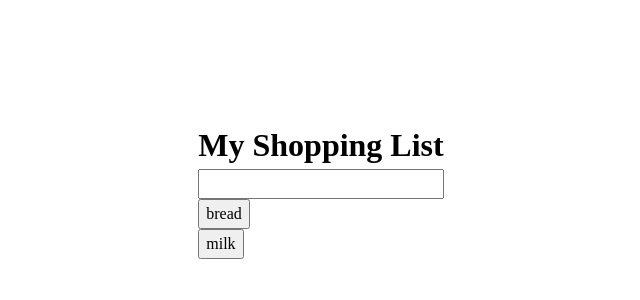
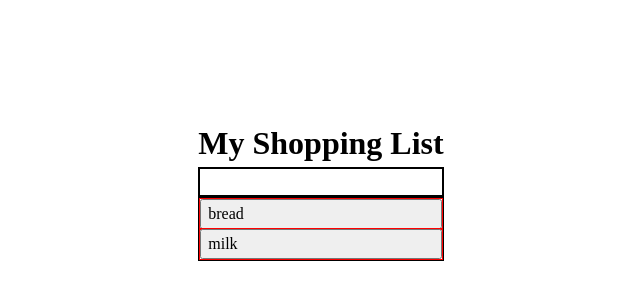
Before and after one commit to JJWallis/practical-questions, a React (Create React App) app: page / in a window 1280 px wide. Shown: the part 210-510 px from the top of the page, without its empty margins (319-959 px from the left). Built offline with nearby package versions, Linux system fonts and the light colour scheme; the HTML template or start-up script is replaced by a standard one.

Commit message:
ordered list button styles updated

```diff
--- a/src/App.tsx
+++ b/src/App.tsx
@@ -1,7 +1,7 @@
 import React, { FC, useState } from 'react'
 import './index.css'
 
-// link same idx as item viewing in results list with its btn's tab index
+// link same idx as item viewing in results list with its btn's (add accessibility) tab index
 
 const App: FC = () => {
    const [search, setSearch] = useState('')
@@ -18,7 +18,7 @@ const App: FC = () => {
             value={search}
             onChange={({ target }) => setSearch(target.value)}
          />
-         <ol>
+         <ol className="results-list">
             <li>
                <button>bread</button>
             </li>
--- a/src/index.css
+++ b/src/index.css
@@ -114,3 +114,24 @@ main {
    font-size: 0;
    opacity: 0;
 }
+
+.input {
+   border: 2px solid black;
+   /* focus styles */
+}
+
+.results-list {
+   border: 2px solid black;
+}
+
+.results-list button {
+   outline: 1px solid red;
+   display: inline-block;
+   width: 100%;
+   text-align: left;
+}
+
+button:hover,
+input:hover {
+   cursor: pointer;
+}
```
